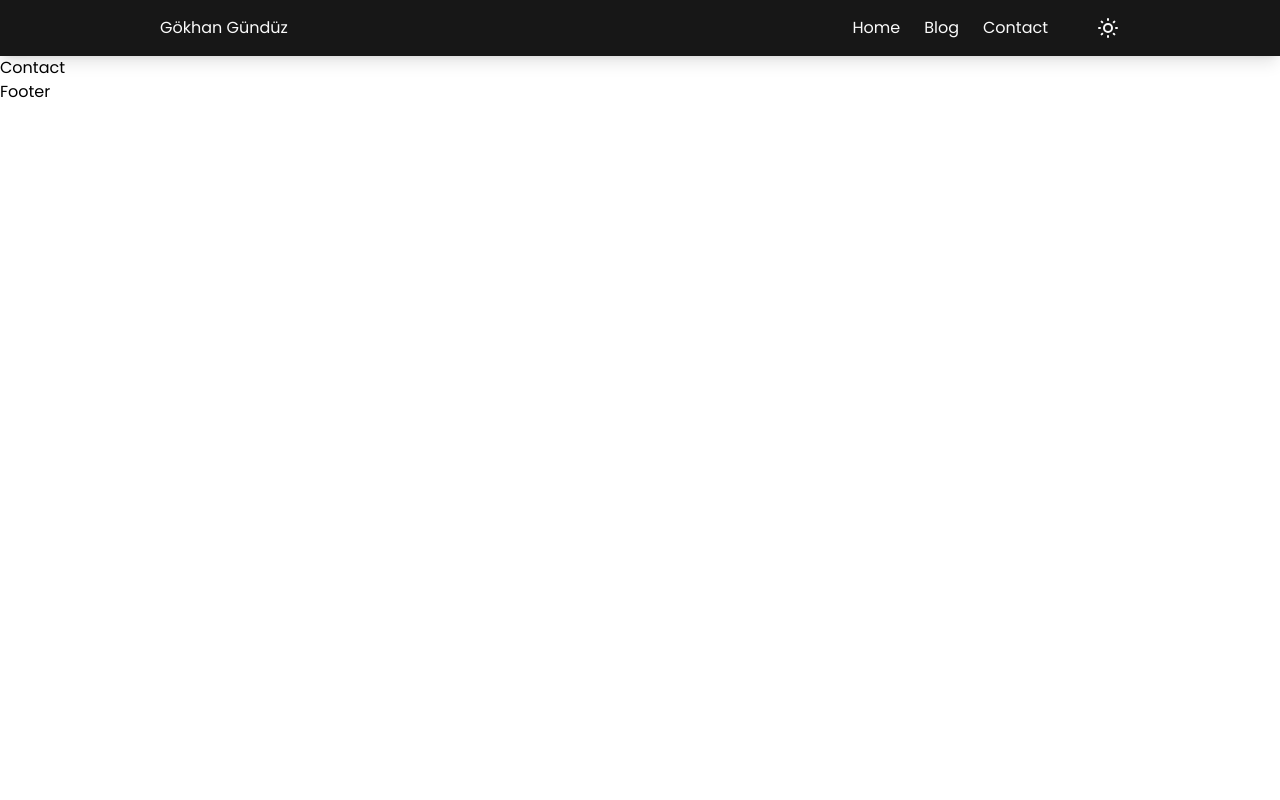
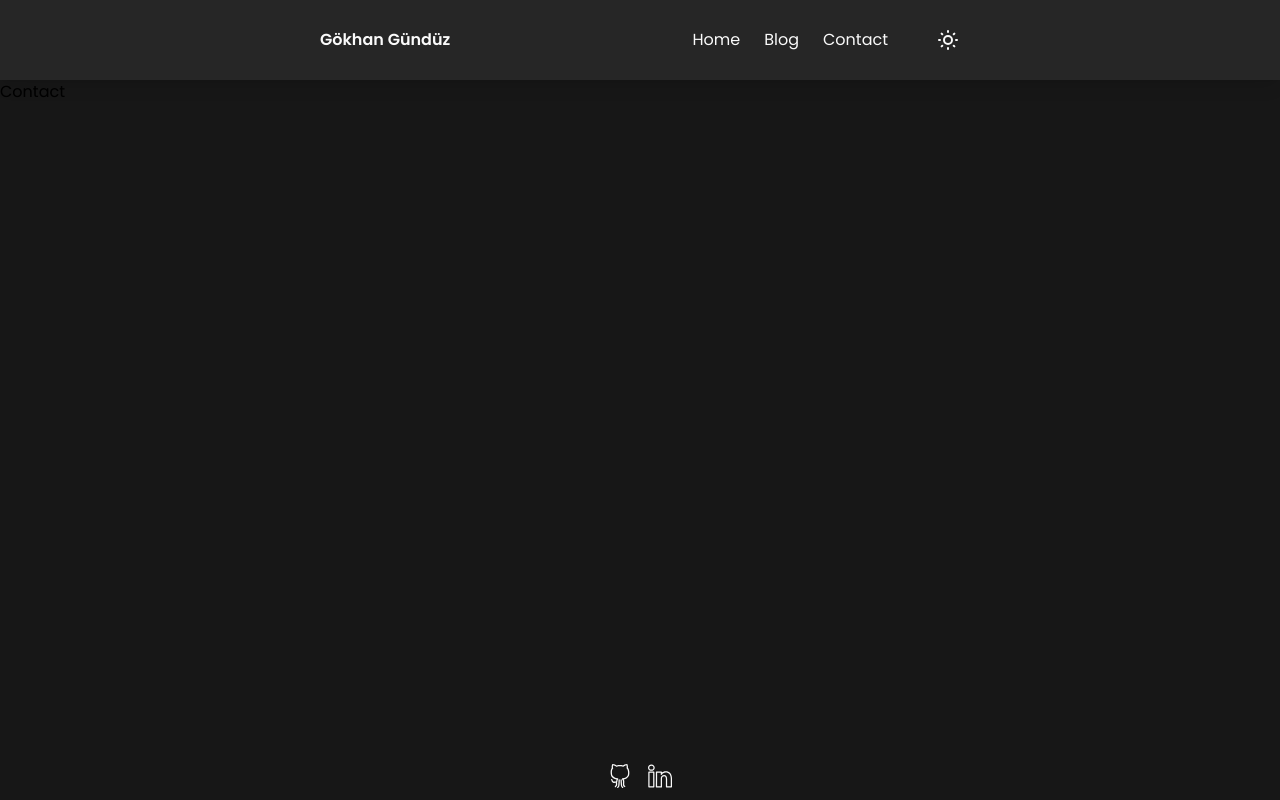
Before and after one commit to gokhangunduz/reawind, a React (Create React App) app: page /contact in a window 1280 px wide. Built offline with nearby package versions, Linux system fonts and the light colour scheme.

Commit message:
feat(Home): :tada: Add home page and update layout

```diff
--- a/public/css/style.css
+++ b/public/css/style.css
@@ -561,8 +561,91 @@ video {
   --tw-backdrop-sepia:  ;
 }
 
+.fixed{
+  position: fixed;
+}
+
+.sticky{
+  position: -webkit-sticky;
+  position: sticky;
+}
+
+.top-0{
+  top: 0px;
+}
+
+.bottom-0{
+  bottom: 0px;
+}
+
+.mt-20{
+  margin-top: 5rem;
+}
+
 .flex{
   display: flex;
+}
+
+.h-full{
+  height: 100%;
+}
+
+.h-fit{
+  height: -webkit-fit-content;
+  height: -moz-fit-content;
+  height: fit-content;
+}
+
+.h-screen{
+  height: 100vh;
+}
+
+.h-20{
+  height: 5rem;
+}
+
+.h-16{
+  height: 4rem;
+}
+
+.h-6{
+  height: 1.5rem;
+}
+
+.h-10{
+  height: 2.5rem;
+}
+
+.h-12{
+  height: 3rem;
+}
+
+.h-8{
+  height: 2rem;
+}
+
+.min-h-screen{
+  min-height: 100vh;
+}
+
+.min-h-full{
+  min-height: 100%;
+}
+
+.w-full{
+  width: 100%;
+}
+
+.flex-col{
+  flex-direction: column;
+}
+
+.items-center{
+  align-items: center;
+}
+
+.justify-center{
+  justify-content: center;
 }
 
 .justify-between{
@@ -577,14 +660,44 @@ video {
   gap: 1.5rem;
 }
 
+.gap-4{
+  gap: 1rem;
+}
+
+.gap-8{
+  gap: 2rem;
+}
+
+.gap-7{
+  gap: 1.75rem;
+}
+
+.gap-2{
+  gap: 0.5rem;
+}
+
 .bg-layer-50{
   --tw-bg-opacity: 1;
   background-color: rgb(250 250 250 / var(--tw-bg-opacity));
 }
 
-.py-4{
-  padding-top: 1rem;
-  padding-bottom: 1rem;
+.bg-layer-100{
+  --tw-bg-opacity: 1;
+  background-color: rgb(245 245 245 / var(--tw-bg-opacity));
+}
+
+.bg-primary{
+  --tw-bg-opacity: 1;
+  background-color: rgb(229 255 0 / var(--tw-bg-opacity));
+}
+
+.p-4{
+  padding: 1rem;
+}
+
+.py-6{
+  padding-top: 1.5rem;
+  padding-bottom: 1.5rem;
 }
 
 .px-40{
@@ -592,10 +705,79 @@ video {
   padding-right: 10rem;
 }
 
-.shadow{
-  --tw-shadow: 0 1px 3px 0 rgb(0 0 0 / 0.1), 0 1px 2px -1px rgb(0 0 0 / 0.1);
-  --tw-shadow-colored: 0 1px 3px 0 var(--tw-shadow-color), 0 1px 2px -1px var(--tw-shadow-color);
-  box-shadow: var(--tw-ring-offset-shadow, 0 0 #0000), var(--tw-ring-shadow, 0 0 #0000), var(--tw-shadow);
+.py-40{
+  padding-top: 10rem;
+  padding-bottom: 10rem;
+}
+
+.px-60{
+  padding-left: 15rem;
+  padding-right: 15rem;
+}
+
+.px-80{
+  padding-left: 20rem;
+  padding-right: 20rem;
+}
+
+.pt-20{
+  padding-top: 5rem;
+}
+
+.text-base{
+  font-size: 1rem;
+  line-height: 1.5rem;
+}
+
+.text-2xl{
+  font-size: 1.5rem;
+  line-height: 2rem;
+}
+
+.text-8xl{
+  font-size: 6rem;
+  line-height: 1;
+}
+
+.text-6xl{
+  font-size: 3.75rem;
+  line-height: 1;
+}
+
+.text-xl{
+  font-size: 1.25rem;
+  line-height: 1.75rem;
+}
+
+.text-4xl{
+  font-size: 2.25rem;
+  line-height: 2.5rem;
+}
+
+.text-5xl{
+  font-size: 3rem;
+  line-height: 1;
+}
+
+.font-normal{
+  font-weight: 400;
+}
+
+.font-bold{
+  font-weight: 700;
+}
+
+.font-semibold{
+  font-weight: 600;
+}
+
+.font-medium{
+  font-weight: 500;
+}
+
+.text-primary{
+  --tw-text-opacity: 1;
+  color: rgb(229 255 0 / var(--tw-text-opacity));
 }
 
 .shadow-lg{
@@ -610,12 +792,13 @@ video {
   transition-duration: 150ms;
 }
 
-.delay-500{
-  transition-delay: 500ms;
+.duration-500{
+  transition-duration: 500ms;
 }
 
-.duration-500{
-  transition-duration: 500ms;
+.dark .dark\:bg-layer-800{
+  --tw-bg-opacity: 1;
+  background-color: rgb(38 38 38 / var(--tw-bg-opacity));
 }
 
 .dark .dark\:bg-layer-900{
@@ -623,7 +806,29 @@ video {
   background-color: rgb(23 23 23 / var(--tw-bg-opacity));
 }
 
+.dark .dark\:bg-layer-50{
+  --tw-bg-opacity: 1;
+  background-color: rgb(250 250 250 / var(--tw-bg-opacity));
+}
+
 .dark .dark\:text-layer-50{
   --tw-text-opacity: 1;
   color: rgb(250 250 250 / var(--tw-text-opacity));
 }
+
+.dark .dark\:text-primary{
+  --tw-text-opacity: 1;
+  color: rgb(229 255 0 / var(--tw-text-opacity));
+}
+
+@media (max-width: 767px){
+  .md\:hidden{
+    display: none;
+  }
+}
+
+@media (max-width: 1023px){
+  .lg\:hidden{
+    display: none;
+  }
+}
--- a/public/index.html
+++ b/public/index.html
@@ -21,7 +21,7 @@
       }
     </script>
   </head>
-  <body>
+  <body class="bg-layer-50 dark:bg-layer-900 transition-all duration-500">
     <noscript>You need to enable JavaScript to run this app.</noscript>
     <div id="root"></div>
   </body>
--- a/src/components/Footer/Footer.tsx
+++ b/src/components/Footer/Footer.tsx
@@ -1,5 +1,29 @@
 import React, { FC } from "react";
+import { SlSocialGithub, SlSocialLinkedin } from "react-icons/sl";
 
 export const Footer: FC = () => {
-  return <footer>Footer</footer>;
+  return (
+    <footer className="h-12 flex items-center justify-center">
+      <ul className="flex gap-4 items-center justify-center dark:text-layer-50">
+        <li>
+          <a
+            target="_blank"
+            rel="noreferrer"
+            href="https://github.com/gokhangunduz"
+          >
+            <SlSocialGithub size={24} />
+          </a>
+        </li>
+        <li>
+          <a
+            target="_blank"
+            rel="noreferrer"
+            href="https://linkedin.com/in/iamgokhangunduz"
+          >
+            <SlSocialLinkedin size={24} />
+          </a>
+        </li>
+      </ul>
+    </footer>
+  );
 };
--- a/src/components/Header/Header.tsx
+++ b/src/components/Header/Header.tsx
@@ -1,6 +1,7 @@
 import React, { FC } from "react";
 import { ThemeToggle } from "../ThemeToggle/ThemeToggle";
 import { Link, NavLink } from "react-router-dom";
+import { slide as Menu } from "react-burger-menu";
 
 export const Header: FC = () => {
   const navRoutes = [
@@ -10,13 +11,12 @@ export const Header: FC = () => {
   ];
 
   return (
-    <header className="py-4 px-40 bg-layer-50 dark:bg-layer-900 dark:text-layer-50 shadow-lg transition-all duration-500">
-      <div className="flex justify-between">
-        <Link to="/" className="">
+    <header className="h-20 px-80 flex items-center justify-between  bg-layer-100 dark:bg-layer-800 dark:text-layer-50 text-base font-normal shadow-lg transition-all duration-500 animate__animated animate__fadeInDown">
+      <Link className="font-semibold" to="/">
         Gökhan Gündüz
       </Link>
       <div className="flex gap-12">
-          <ul className="flex gap-6">
+        <ul className="flex gap-6 md:hidden">
           {navRoutes.map((route) => (
             <li key={route.path}>
               <NavLink to={route.path}>{route.name}</NavLink>
@@ -27,7 +27,6 @@ export const Header: FC = () => {
           <ThemeToggle />
         </div>
       </div>
-      </div>
     </header>
   );
 };
--- a/src/layouts/PublicLayout.tsx
+++ b/src/layouts/PublicLayout.tsx
@@ -1,14 +1,20 @@
-import React from "react";
+import React, { FC } from "react";
 import { Outlet } from "react-router-dom";
 import { Header } from "../components/Header/Header";
 import { Footer } from "../components/Footer/Footer";
 
-export const PublicLayout = () => {
+export const PublicLayout: FC = () => {
   return (
     <div>
-      <Header />
-      <Outlet />
-      <Footer />
+      <div className="sticky w-full top-0">
+        <Header />
+      </div>
+      <div style={{ minHeight: "calc(100vh - 8rem)" }}>
+        <Outlet />
+      </div>
+      <div>
+        <Footer />
+      </div>
     </div>
   );
 };
--- a/src/pages/public/Home/Home.tsx
+++ b/src/pages/public/Home/Home.tsx
@@ -2,8 +2,16 @@ import React, { FC } from "react";
 
 export const Home: FC = () => {
   return (
-    <div>
-      <h1>Home</h1>
+    <div
+      style={{ minHeight: "calc(100vh - 8rem)" }}
+      className="flex flex-col gap-6 items-center justify-center bg-layer-50 dark:bg-layer-900 transition-all duration-500"
+    >
+      <h1 className="text-5xl font-semibold dark:text-layer-50">
+        Gökhan Gündüz
+      </h1>
+      <h2 className="text-xl font-medium dark:text-primary">
+        Frontend Developer
+      </h2>
     </div>
   );
 };
```
Also changed, not shown: 1 other file (tests, documents, lock files or other folders). Lines whose indentation alone changed are shown as unchanged.
